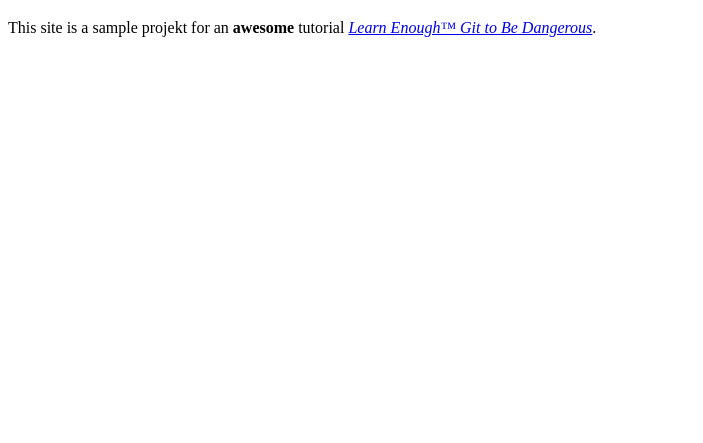
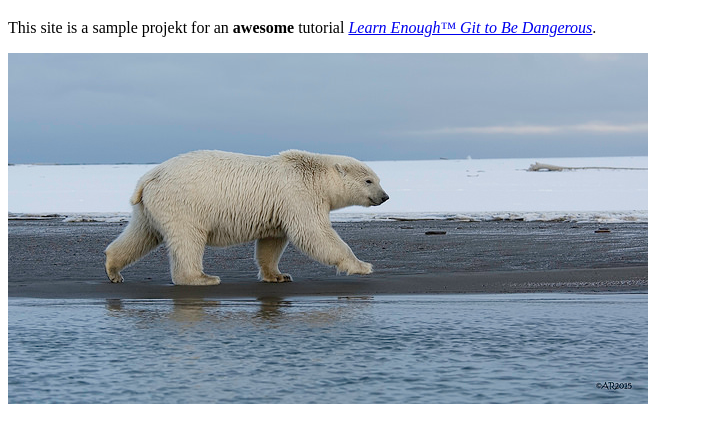
Before and after one commit to milouser/learning, a plain HTML site: page about.html in a window 1280 px wide. Shown: the part 61-504 px from the top of the page, without its empty margins (0-703 px from the left). Drawn offline with Linux system fonts and the light colour scheme.

Commit message:
Add pic of polar bear to about

```diff
--- a/about.html
+++ b/about.html
@@ -7,5 +7,6 @@
        <h1>About</h1>
        <p>This site is a sample projekt for an <strong>awesome</strong> tutorial <a href="http://learnenough.com/git-tutorial"><em>Learn Enough™ Git to Be Dangerous</em></a>.
        </p>
+       <img src="images/polar_bear.jpg" alt="Here be image of Polar Bear"></img>
     </body>
 </html>
```
Also changed, not shown: images/polar_bear.jpg (added), 1 other file.
